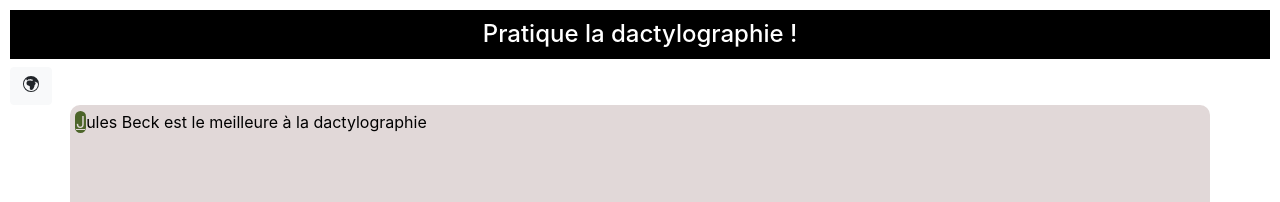
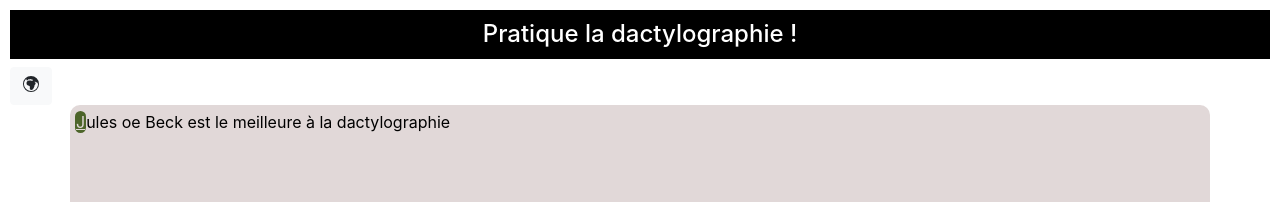
Before and after one commit to YALNEZAMI/dactylo, an Angular app: page / in a window 1280 px wide. Shown: the top 202 px of the page. Built offline with nearby package versions, Linux system fonts and the light colour scheme.

Commit message:
œ case eleminated

```diff
--- a/src/app/app.component.ts
+++ b/src/app/app.component.ts
@@ -35,7 +35,7 @@ export class AppComponent {
   }
   constructor() {
     this.textes = this.shuffleArray(TEXTS_FR); //set textes
-    this.textes.unshift('Jules Beck est le meilleure à la dactylographie'); //add empty text to the beginning of the array
+    this.textes.unshift('Jules œ Beck est le meilleure à la dactylographie'); //add empty text to the beginning of the array
 
     this.currentText = this.textes[0]; //set current text
     this.currentTextTab = this.currentText.split(''); //set current text as array
@@ -55,6 +55,11 @@ export class AppComponent {
   //move cursor forward
 
   getCurrentTextTab() {
+    this.currentTextTab = this.currentTextTab.map((value: string) => {
+      //no special character
+      value = value.replace('œ', 'oe');
+      return value;
+    });
     return this.currentTextTab;
   }
   //get the time between start and end of the test
```
